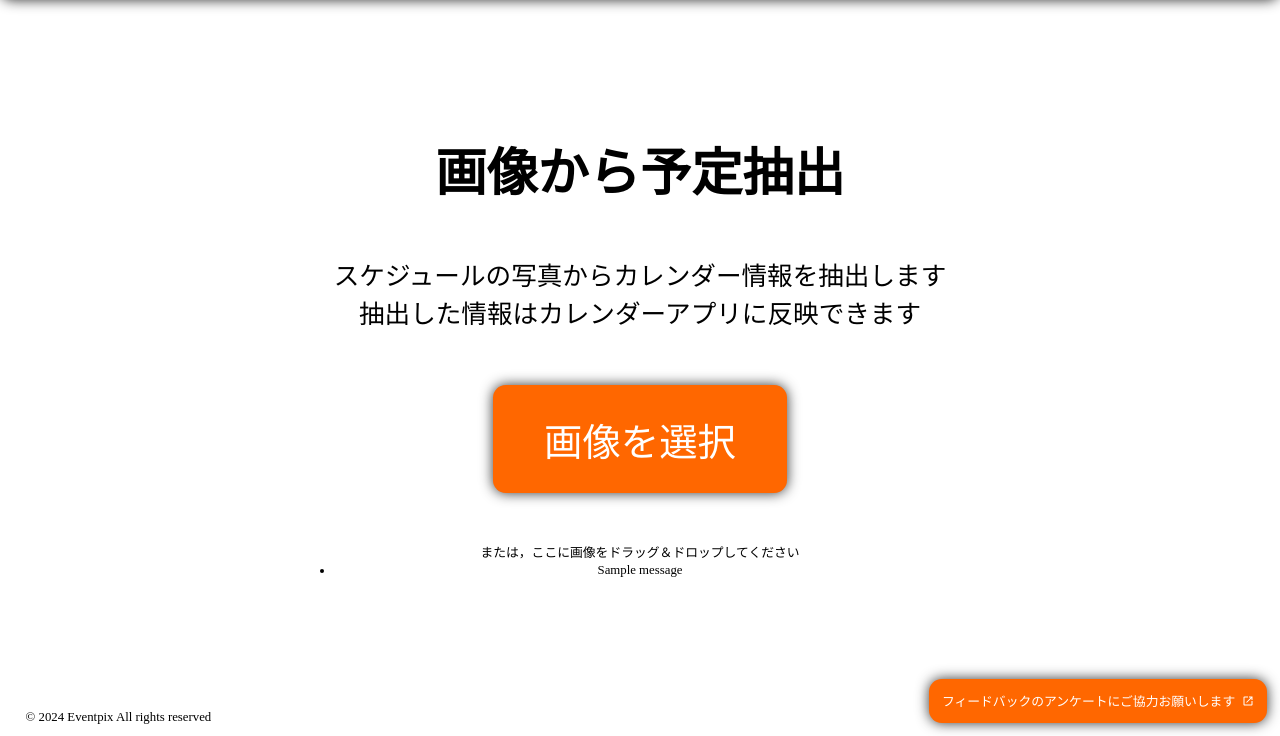
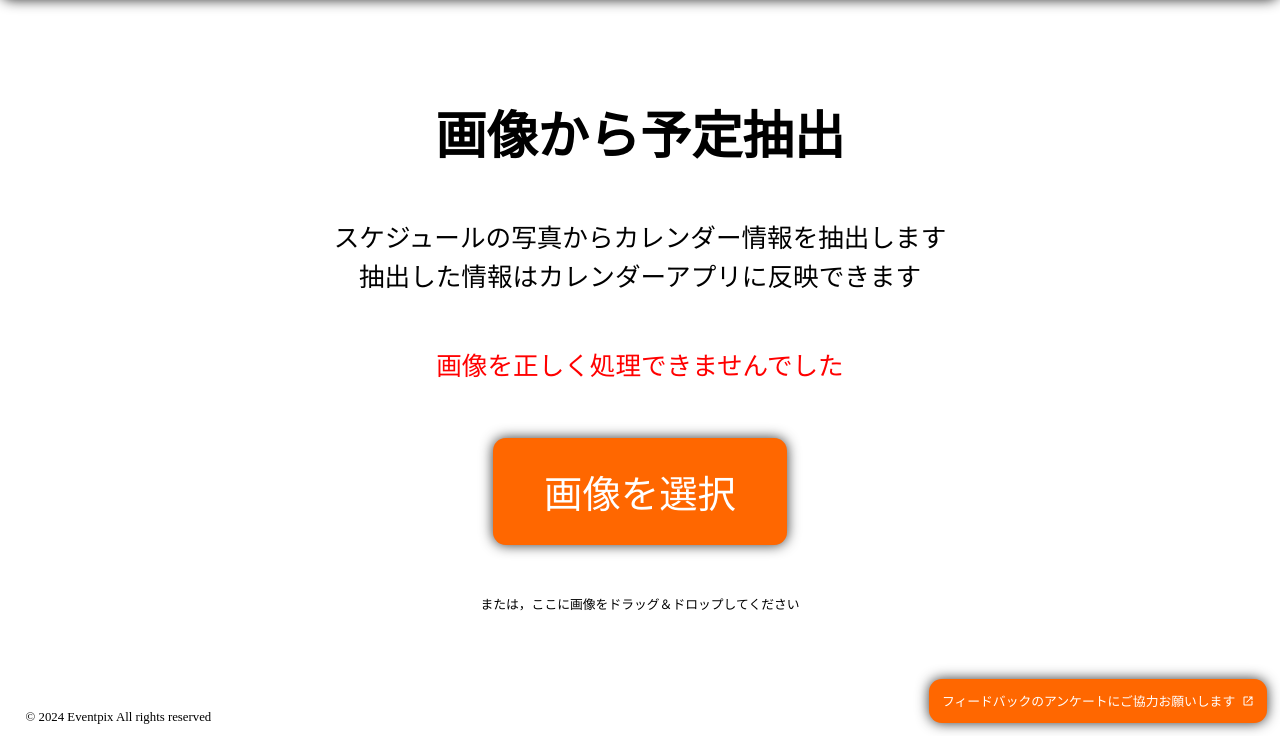
Before and after one commit to NAIST-Eventpix/eventpix_web, a Flask app: page / in a window 1280 px wide. Shown: the part 64-800 px from the top of the page. Run offline with Flask 3, Linux system fonts and the light colour scheme; one stand-in notice (Sample message) is shown; some web fonts are replaced.

Commit message:
ouput errors to console

```diff
--- a/src/eventpix/app.py
+++ b/src/eventpix/app.py
@@ -93,7 +93,7 @@ def download_sample_ics() -> BaseResponse:
 @app.route("/sample_error_view")
 def sample_error_view() -> BaseResponse:
     try:
-        0 / 1
+        0 / 0
     except Exception as e:
         raise e
     return redirect(url_for("index"))
--- a/src/eventpix/static/css/base.css
+++ b/src/eventpix/static/css/base.css
@@ -190,3 +190,7 @@ p.small {
 	margin-left: auto;
     margin-right: auto;
 }
+
+.error {
+	color: red;
+}
--- a/src/eventpix/templates/index.html
+++ b/src/eventpix/templates/index.html
@@ -14,24 +14,28 @@
 	<section>
 		<h1>画像から予定抽出</h1>
 		<p>スケジュールの写真からカレンダー情報を抽出します<br/>抽出した情報はカレンダーアプリに反映できます</p>
+		{% with messages = get_flashed_messages(with_categories=true) %}
+			{% if messages %}
+				<p class="error">画像を正しく処理できませんでした</p>
+			{% endif %}
+		{% endwith %}
 		<form id="js-form" action="upload" method="POST" enctype="multipart/form-data">
 			<label id="file-button-label" class="button" for="file-button">画像を選択</label>
 			<input id="file-button" type="file" name="image" onchange="submitForm()">
 		</form>
 		<p class="small only-pc">または，ここに画像をドラッグ＆ドロップしてください</p>
 	</section>
-
-	{% with messages = get_flashed_messages(with_categories=true) %}
-		{% if messages %}
-			<ul class="flashes">
-			{% for category, message in messages %}
-				<li class="{{ category }}">{{ message }}</li>
-			{% endfor %}
-			</ul>
-		{% endif %}
-	{% endwith %}
 {% endblock %}
 
 {% block script %}
 	<script src="{{ url_for('static', filename='js/index.js') }}"></script>
+	{% with messages = get_flashed_messages(with_categories=true) %}
+		{% if messages %}
+			<script>
+				{% for category, message in messages %}
+					console.error('{{ category }}', ':', '{{ message }}');
+				{% endfor %}
+			</script>
+		{% endif %}
+	{% endwith %}
 {% endblock %}
```
